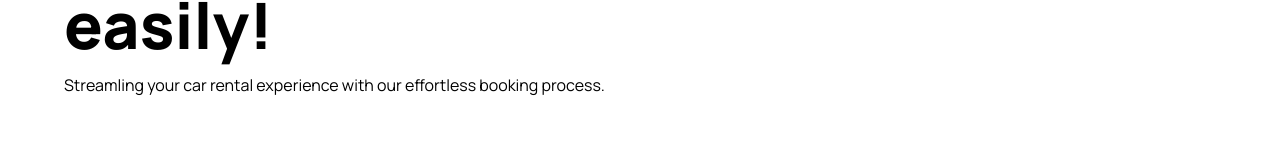
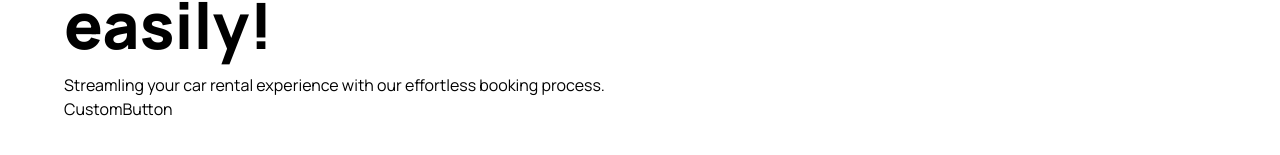
Before and after one commit to MyronJoe/NestJs-Car-Website, a Next.js app: page / in a window 1280 px wide. Shown: the part 263-418 px from the top of the page. Built offline with nearby package versions, Linux system fonts and the light colour scheme.

Commit message:
updated now

```diff
--- /dev/null
+++ b/components/CustomButton.tsx
@@ -0,0 +1,10 @@
+import React from 'react'
+import Image from 'next/image'
+
+const CustomButton = () => {
+  return (
+    <div>CustomButton</div>
+  )
+}
+
+export default CustomButton
--- a/components/Hero.tsx
+++ b/components/Hero.tsx
@@ -1,5 +1,6 @@
 import React from 'react'
 import Image from 'next/image'
+import CustomButton from './CustomButton'
 
 const Hero = () => {
   return (
@@ -12,7 +13,7 @@
                 Streamling your car rental experience with our effortless booking process.
             </p>
 
-
+            <CustomButton />
         </div>
     </div>
   )
```
